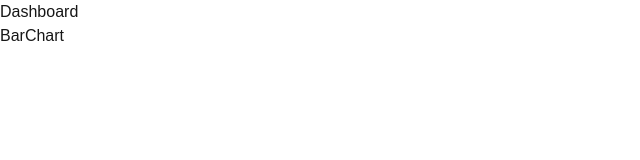
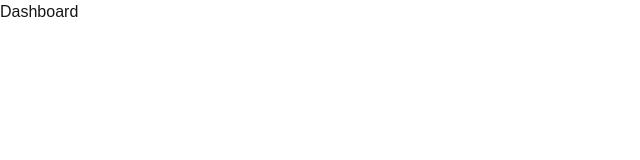
Before and after one commit to purushothamguda/hello-world-nextJs, a Next.js app: page /dashboard in a window 1280 px wide. Shown: the top 160 px of the page, without its empty margins (0-640 px from the left). Built offline with nearby package versions, Linux system fonts and the light colour scheme.

Commit message:
removed barchart component

```diff
--- a/src/app/dashboard/page.tsx
+++ b/src/app/dashboard/page.tsx
@@ -1,12 +1,7 @@
-export function BarChart() {
-  return <h1>BarChart</h1>;
-}
-
 export default function Dashboard() {
   return (
-    <>
+    <div>
       <h2>Dashboard</h2>
-      <BarChart />
-    </>
+    </div>
   );
 }
```
